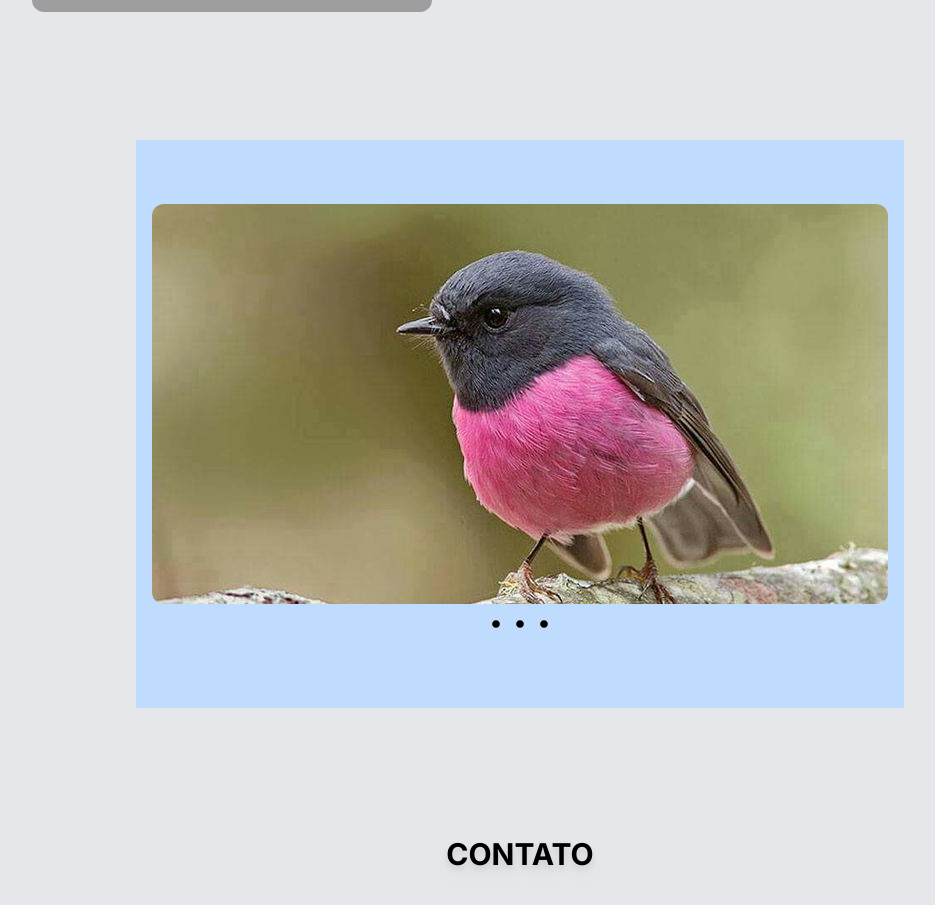
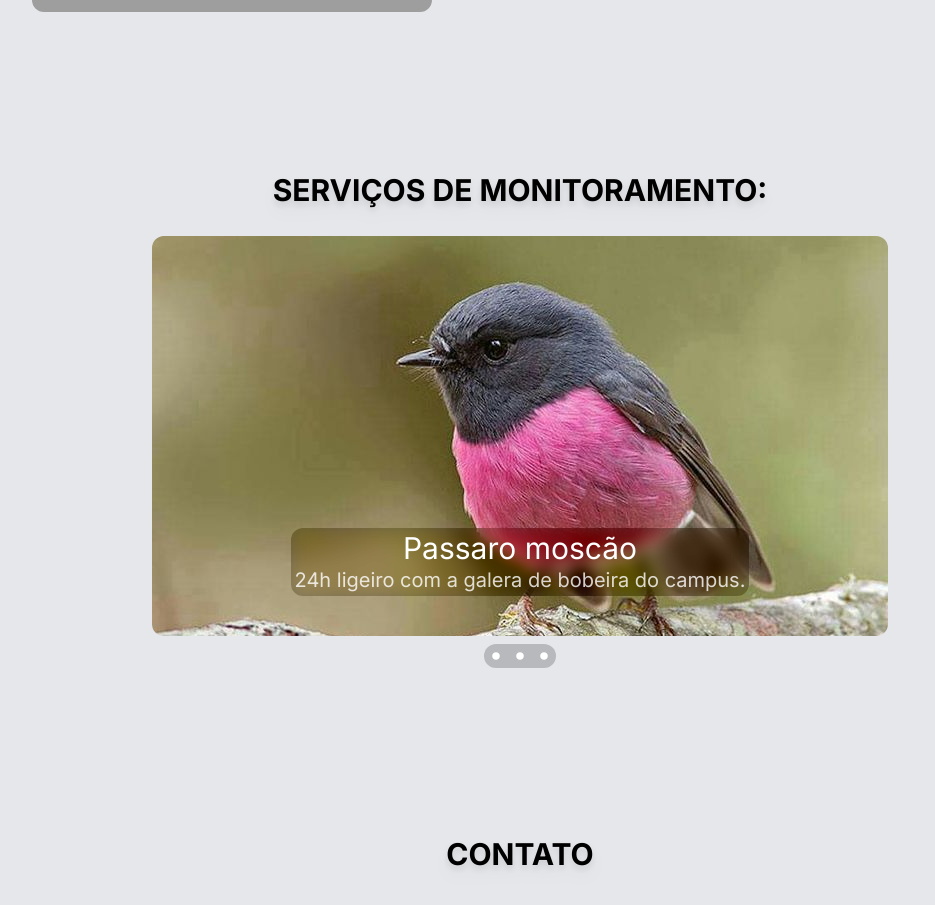
Before and after one commit to websterramos/landing-page-byron, a Next.js app: page / in a window 1280 px wide. Shown: the part 516-1421 px from the top of the page, without its empty margins (120-1055 px from the left). Built offline with nearby package versions, Linux system fonts and the light colour scheme; grey boxes are pictures that could not be loaded.

Commit message:
carrossel finalizado e com estilo

```diff
--- a/src/app/page.tsx
+++ b/src/app/page.tsx
@@ -35,7 +35,7 @@ export default function Home() {
           </div>
         </div>
       </section>
-      <div>
+      <div id="servicos">
         <Carrossel />
       </div>
       <section id="contato" className="flex items-center justify-center">
--- a/src/components/Carrossel.tsx
+++ b/src/components/Carrossel.tsx
@@ -7,18 +7,18 @@ export default function Carrossel() {
     const slides = [
         {
             url: "./img/bird1.png",
-            titulo: "exemplo 1",
-            texto: "texto 1"
+            titulo: "Passaro moscão",
+            texto: "24h ligeiro com a galera de bobeira do campus."
         },
         {
-            url: "../../img/bird2.png",
-            titulo: "exemplo 2",
-            texto: "texto 2"
+            url: "./img/bird2.png",
+            titulo: "Topetão de fogo",
+            texto: "O terror de quem fica de bobeira."
         },
         {
-            url: "../../img/bird3.png",
-            titulo: "exemplo 3",
-            texto: "texto 3"
+            url: "./img/bird3.png",
+            titulo: "Gague da neve",
+            texto: "Sempre protegendo uma grade área."
         },
     ];
 
@@ -42,30 +42,44 @@ export default function Carrossel() {
 
     return (
 
-        <div className=" max-w-3xl bg-blue-200  mx-auto py-16 px-4 relative group">
-            <div className=" bg-red-200 rounded-2xl bg-center bg-cover lg:bg-contain bg-no-repeat duration-500">
+        <div className=" max-w-3xl mx-auto py-8 px-4 relative group">
+            <div className='flex pb-7 justify-center'><h1 className=' text-3xl font-bold uppercase drop-shadow-lg'>Serviços de monitoramento:</h1></div>
+
+
+            <div className=" rounded-2xl bg-center bg-cover lg:bg-contain bg-no-repeat duration-500 relative">
+                <div className='absolute inset-0 z-10 flex flex-col justify-end items-center py-10 pointer-events-none'>
+
+                    <div className='backdrop-contrast-200 bg-black/30 backdrop-blur rounded-xl px-1 py-0.5 text-center'>
+                        <h1 className='text-3xl text-white'>{slides[currentIndex].titulo}</h1>
+                        <p className='text-white/80 text-xl'>{slides[currentIndex].texto}</p>
+                    </div>
+
+                </div>
                 <img className=" object-cover w-full rounded-xl mx-auto h-[350px] lg:h-[400px] " src={slides[currentIndex].url} />
             </div>
 
             {/* {left arrow} */}
-            <div className='hidden group-hover:block absolute top-[50%] -translate-x-0 translate-y-[-50%] left-5 text-2xl rounded-full p-2 bg-black/20 text-white cursor-pointer'>
+            <div className='hidden group-hover:block absolute top-[50%] -translate-x-0 translate-y-[-50%] left-5 text-2xl rounded-full p-2 bg-black/20 text-white cursor-pointer hover:text-blue-600'>
                 <BsChevronCompactLeft onClick={prevSlide} size={30} />
             </div>
             {/* {right arrow} */}
-            <div className='hidden group-hover:block absolute top-[50%] -translate-x-0 translate-y-[-50%] right-5 text-2xl rounded-full p-2 bg-black/20 text-white cursor-pointer'>
+            <div className='hidden group-hover:block absolute top-[50%] -translate-x-0 translate-y-[-50%] right-5 text-2xl rounded-full p-2 bg-black/20 text-white cursor-pointer hover:text-blue-600'>
                 <BsChevronCompactRight onClick={nextSlide} size={30} />
             </div>
 
             <div className='flex top-4 justify-center items-center py-2'>
+                <div className=' bg-black/20 text-white rounded-full items-center flex top-4 '>
                     {slides.map((slide, slideIndex) => (
                         <div
                             key={slideIndex}
                             onClick={() => goToSlide(slideIndex)}
-                        className='text-2xl cursor-pointer'
+                            className='text-2xl cursor-pointer hover:text-blue-600'
                         >
                             <RxDotFilled />
                         </div>
                     ))}
+                </div>
+
             </div>
         </div>
     );
--- a/src/components/Menu.tsx
+++ b/src/components/Menu.tsx
@@ -5,28 +5,28 @@ const Menu = () => {
     <div>
       <nav className="flex flex-col justify-between gap-8 p-4 md:flex-row md:items-center">
         <a
-          className="duration-400 rounded-md px-2 py-1 transition ease-in-out hover:bg-gray-200 focus:bg-gray-300 focus:outline-none active:bg-gray-300"
+          className="duration-400 rounded-md px-2 py-1 transition ease-in-out hover:bg-gray-200 hover:text-blue-600 focus:bg-gray-300 focus:outline-none active:bg-gray-300"
           href="#home"
         >
           Home
         </a>
 
         <a
-          className="duration-400 rounded-md px-2 py-1 transition ease-in-out hover:bg-gray-200 focus:bg-gray-300 focus:outline-none active:bg-gray-300"
+          className="duration-400 rounded-md px-2 py-1 transition ease-in-out hover:bg-gray-200 hover:text-blue-600 focus:bg-gray-300 focus:outline-none active:bg-gray-300"
           href="#sobre"
         >
           Sobre
         </a>
 
         <a
-          className="duration-400 rounded-md px-2 py-1 transition ease-in-out hover:bg-gray-200 focus:bg-gray-300 focus:outline-none active:bg-gray-300"
+          className="duration-400 rounded-md px-2 py-1 transition ease-in-out hover:bg-gray-200 hover:text-blue-600 focus:bg-gray-300 focus:outline-none active:bg-gray-300"
           href="#servicos"
         >
           Serviços
         </a>
 
         <a
-          className="duration-400 rounded-md px-2 py-1 transition ease-in-out hover:bg-gray-200 focus:bg-gray-300 focus:outline-none active:bg-gray-300"
+          className="duration-400 rounded-md px-2 py-1 transition ease-in-out hover:bg-gray-200 hover:text-blue-600 focus:bg-gray-300 focus:outline-none active:bg-gray-300"
           href="#contato"
         >
           Contato
```
Lines whose indentation alone changed are shown as unchanged.
